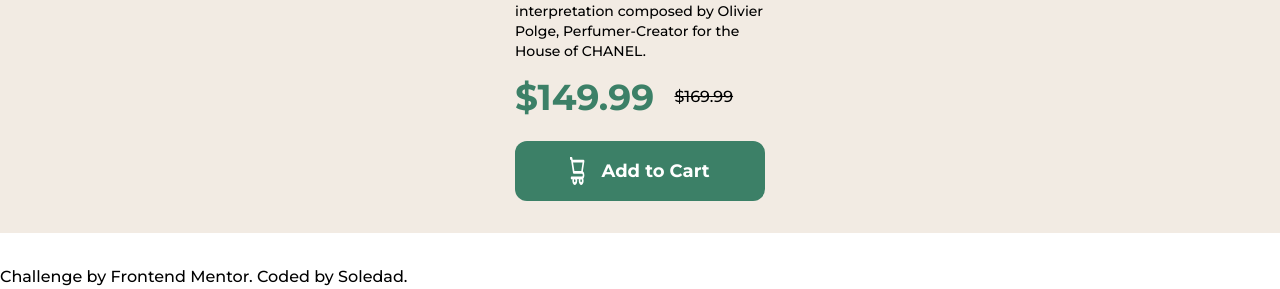
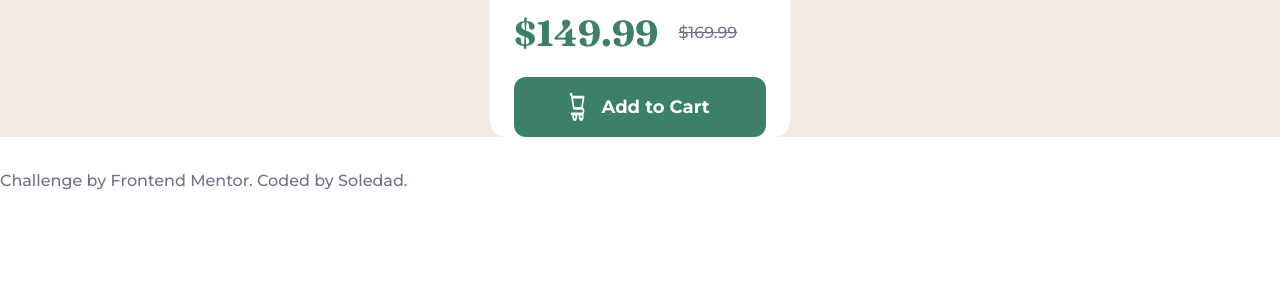
Before and after one commit to solzambrano/product_Card, a plain HTML site: page index.html in a window 1280 px wide. Shown: the part 747-1036 px from the top of the page. After the commit the page ends 940 px from the top, so only its background shows below. Drawn offline with nearby package versions, Linux system fonts and the light colour scheme.

Commit message:
cambios en diseño

```diff
--- a/global.css
+++ b/global.css
@@ -2,14 +2,18 @@
   --green-500: hsl(158, 36%, 37%);
   --green-700: hsl(158, 42%, 18%);
   --black: hsl(212, 21%, 14%);
-  --grey: hsl(228, 12%, 48%);
+  --gray: hsl(228, 12%, 48%);
   --cream: hsl(30, 38%, 92%);
   --white: hsl(0, 0%, 100%);
 
-  --font-primary: "Montserrat", sans serif;
+  --font-heading: "Fraunces", serif;
+  --font-body: "Montserrat", sans serif;
 }
 
 body {
-  font-family: var(--font-primary);
+  font-family: var(--font-body);
   font-weight: 500;
 }
+.font-heading {
+  font-family: var(--font-heading);
+}
--- a/index.html
+++ b/index.html
@@ -17,10 +17,10 @@
   </head>
   <body>
     <main class="bg-[var(--cream)]">
+      <div
+        class="h-[250px] bg-[url('./images/image-product-mobile.jpg')] bg-cover bg-center md:h-[500px] md:bg-[url('./images/image-product-desktop.jpg')]"></div>
       <section
-        class="rounded-2xl py-8 my-8 bg-[var(--white) w-full max-w-[250px] mx-auto">
-        <div
-          class="h-[250px] bg-[url('./images/image-product-mobile.jpg')] bg-cover bg-center md:h-[500px] md:bg-[url('./images/image-product-desktop.jpg')]"></div>
+        class="rounded-2xl px-6 bg-[var(--white)] w-full max-w-[300px] mx-auto">
         <span class="block text-[var(--gray)] tracking-[0.4em] mb-4">
           PERFUME
         </span>
```
